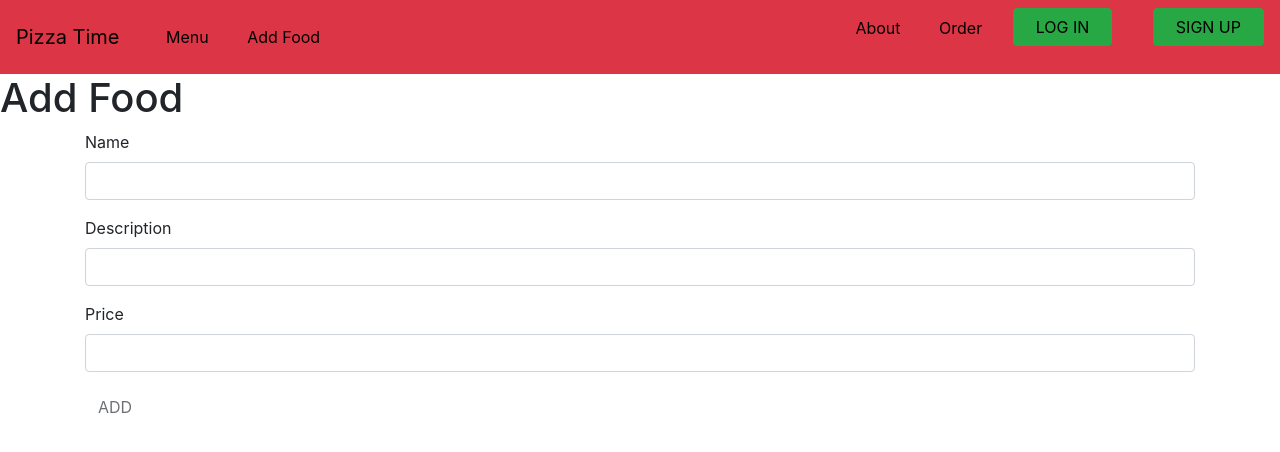
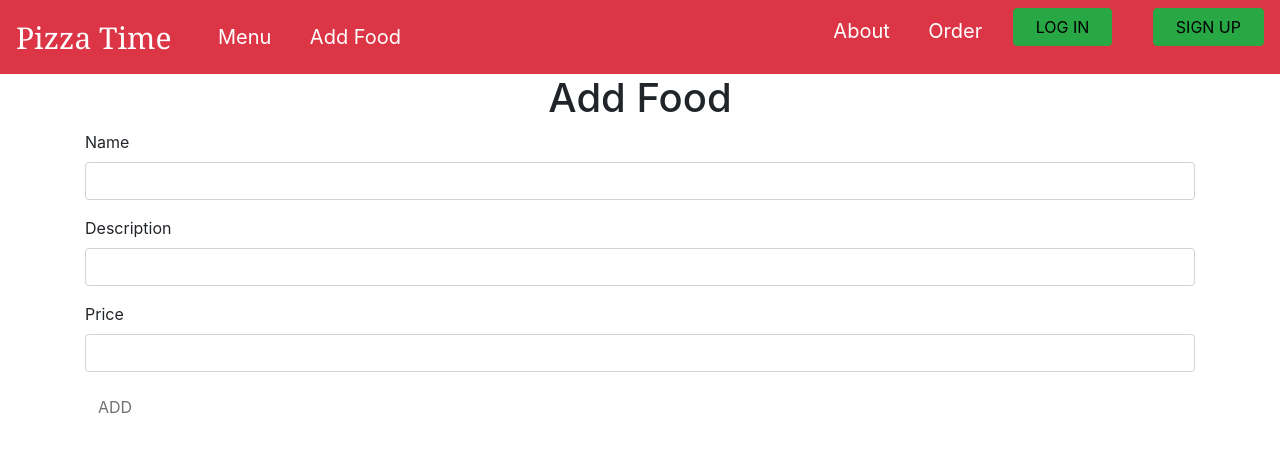
Before and after one commit to AJS3993/pizza-time, a React (Create React App) app: page /add in a window 1280 px wide. Shown: the top 452 px of the page. Built offline with nearby package versions, Linux system fonts and the light colour scheme; no server answers.

Commit message:
menu cards and nav text

```diff
--- a/src/components/NavBar/NavBar.css
+++ b/src/components/NavBar/NavBar.css
@@ -4,5 +4,12 @@
     display:inline-block;
     }
 .link{
-    color:black;
+    color:rgb(255, 255, 255);
+    font-size: 20px;
 }
+
+.logo{
+    color:rgb(255, 255, 255);
+    font-size: 30px;
+    font-family: Georgia, 'Times New Roman', Times, serif;
+}
--- a/src/components/NavBar/NavBar.jsx
+++ b/src/components/NavBar/NavBar.jsx
@@ -7,7 +7,7 @@ import "./NavBar.css";
 const NavBar = (props) => (
     <div>
       <Navbar bg="danger" variant="dark">
-    <Navbar.Brand><Link className='link' to="/">Pizza Time</Link></Navbar.Brand>
+    <Navbar.Brand><Link className='logo' to="/">Pizza Time</Link></Navbar.Brand>
     <Nav className="mr-auto">
     &nbsp;&nbsp;&nbsp;&nbsp;&nbsp;
     <Nav.Link><Link className='link' to="/menu">Menu</Link></Nav.Link>
--- a/src/pages/MenuPage/MenuPage.css
+++ b/src/pages/MenuPage/MenuPage.css
@@ -1,3 +1,7 @@
+h1{
+    text-align: center;
+}
+
 .buttons{
     display: flex;
     justify-content: space-around;
--- a/src/pages/MenuPage/MenuPage.jsx
+++ b/src/pages/MenuPage/MenuPage.jsx
@@ -35,15 +35,13 @@ class MenuPage extends Component {
       <div className="MenuPage">
         <NavBar />
 
-        <MDBContainer>
           <h1>Menu</h1>
+
+          <MDBContainer>
+
           <MDBRow>
 
-
-
-            <MDBCol className="col top" size="12">
-
-              {menu.map(item => (<Card>
+              {menu.map(item => (<MDBCol sm="4" className="col top" ><Card>
                 <h3>{item.name}</h3>
                 <p>{item.description}</p>
                 <p>{item.price}</p>
@@ -54,10 +52,13 @@ class MenuPage extends Component {
                     className='btn btn-xs btn-info'
                     to={{
                       pathname: '/order',
-                      state: {  }
+                      state: { name: item.name,
+                        description: item.description,
+                        price: item.price,
+                        _id: item._id }
                     }}
                   >
-                    ADD
+                    ORDER
                   </Link>
                   <Link
                     className='btn btn-xs btn-warning'
@@ -84,12 +85,12 @@ class MenuPage extends Component {
                 </div>
 
               </Card>
-              ))}
+
             </MDBCol>
+            ))}
+          </MDBRow>
+          </MDBContainer>
 
-          </MDBRow>
-
-        </MDBContainer>
       </div>
     )
   }
--- a/src/pages/OrderPage/OrderPage.jsx
+++ b/src/pages/OrderPage/OrderPage.jsx
@@ -14,6 +14,12 @@ const OrderPage = () => {
         </MDBRow>
       </MDBContainer>
 
+     {/* {order.map(item => (<Card>
+                <h3>{item.name}</h3>
+                <p>{item.description}</p>
+                <p>{item.price}</p>
+                </Card>
+))}; */}
     </div>
   );
 };
--- a/src/pages/ProfilePage/ProfilePage.jsx
+++ b/src/pages/ProfilePage/ProfilePage.jsx
@@ -12,6 +12,8 @@ const ProfilePage = () => {
         <MDBRow>
             <MDBCol className= "col top" size="12"><h1>About</h1></MDBCol>
         </MDBRow>
+
+
         <br/>
         <MDBRow>
             <h5>Pizza Time is a tool for restaurant owners to create their menu and sell their food. Pizza Time is also a tool for users to order food directly from the app. It was developed with Mongoose, Express, React, and Node. It is currently still a work in progress.</h5>
```
Also changed, not shown: 1 other file (tests, documents, lock files or other folders).
